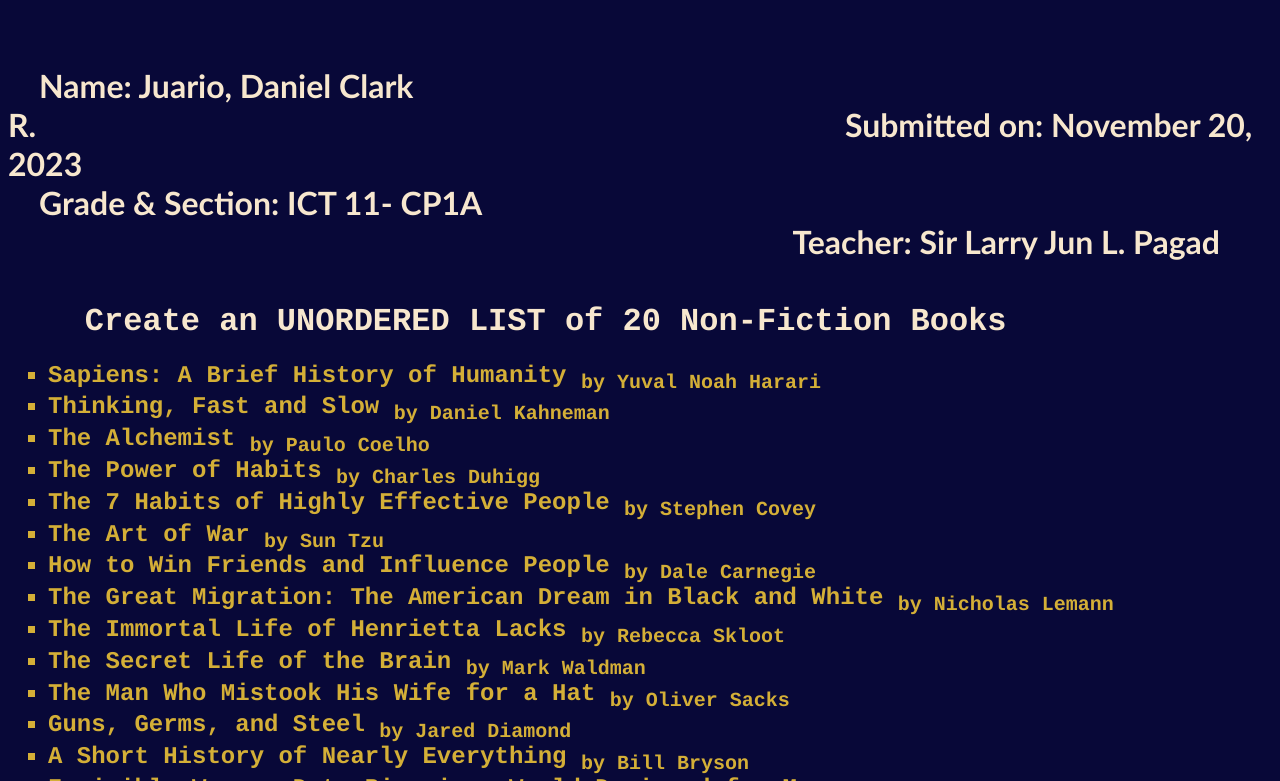
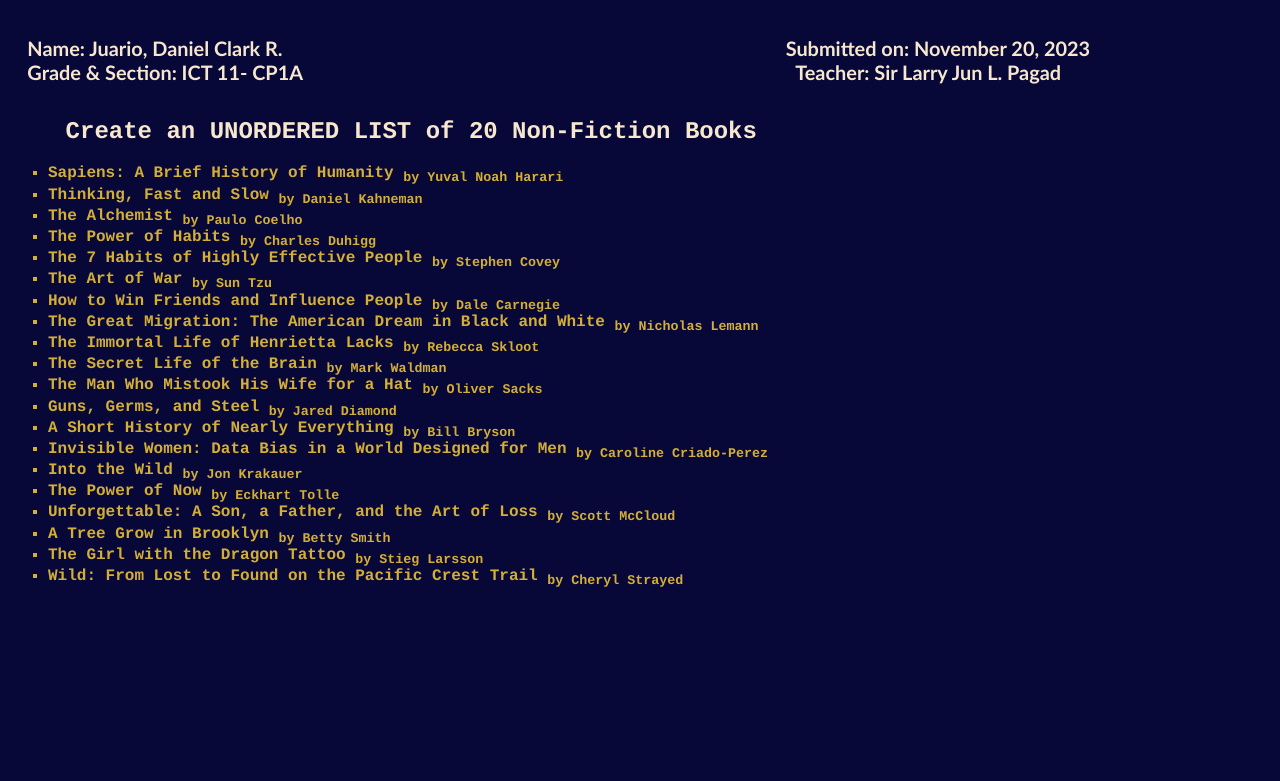
Before and after one commit to DanCRJ/2nd-quarter-activity, a plain HTML site: page index.html in a window 1280 px wide. Shown: the part 99-880 px from the top of the page. After the commit the page ends 800 px from the top, so only its background shows below. Drawn offline with Linux system fonts and the light colour scheme.

Commit message:
Update index.html

```diff
--- a/index.html
+++ b/index.html
@@ -1,14 +1,14 @@
 <html>
 <head><title>Juario Q2 Activity 2</title>
 <br><br>
-<font face="calibri" color="#F7E7CE" size="6"><center><b>This is my Activity No. 2 in COMPROG1 Second Quarter</b></center><br></head>
-<h4 style="text-align:left;">&nbsp&nbsp&nbsp Name: Juario, Daniel Clark R.&nbsp&nbsp&nbsp&nbsp&nbsp&nbsp&nbsp&nbsp&nbsp&nbsp&nbsp&nbsp&nbsp&nbsp&nbsp&nbsp&nbsp&nbsp&nbsp&nbsp&nbsp&nbsp&nbsp&nbsp&nbsp&nbsp&nbsp&nbsp&nbsp&nbsp&nbsp&nbsp&nbsp&nbsp&nbsp&nbsp&nbsp&nbsp&nbsp&nbsp&nbsp&nbsp&nbsp&nbsp&nbsp&nbsp&nbsp&nbsp&nbsp&nbsp&nbsp&nbsp&nbsp&nbsp&nbsp&nbsp&nbsp&nbsp&nbsp&nbsp&nbsp&nbsp&nbsp&nbsp&nbsp&nbsp&nbsp&nbsp&nbsp&nbsp&nbsp&nbsp&nbsp&nbsp&nbsp&nbsp&nbsp&nbsp&nbsp&nbsp&nbsp&nbsp&nbsp&nbsp&nbsp&nbsp&nbsp&nbsp&nbsp&nbsp&nbsp&nbsp&nbsp&nbsp&nbsp&nbsp&nbsp&nbsp&nbsp&nbsp&nbsp&nbsp&nbsp&nbspSubmitted on: November 20, 2023<br>
-&nbsp&nbsp&nbsp Grade & Section: ICT 11- CP1A &nbsp&nbsp&nbsp&nbsp&nbsp&nbsp&nbsp&nbsp&nbsp&nbsp&nbsp&nbsp&nbsp&nbsp&nbsp&nbsp&nbsp&nbsp&nbsp&nbsp&nbsp&nbsp&nbsp&nbsp&nbsp&nbsp&nbsp&nbsp&nbsp&nbsp&nbsp&nbsp&nbsp&nbsp&nbsp&nbsp&nbsp&nbsp&nbsp&nbsp&nbsp&nbsp&nbsp&nbsp&nbsp&nbsp&nbsp&nbsp&nbsp&nbsp&nbsp&nbsp&nbsp&nbsp&nbsp&nbsp&nbsp&nbsp&nbsp&nbsp&nbsp&nbsp&nbsp&nbsp&nbsp&nbsp&nbsp&nbsp&nbsp&nbsp&nbsp&nbsp&nbsp&nbsp&nbsp&nbsp&nbsp&nbsp&nbsp&nbsp&nbsp&nbsp&nbsp&nbsp&nbsp&nbsp&nbsp&nbsp&nbsp&nbsp&nbsp&nbsp&nbsp&nbsp&nbsp&nbsp&nbsp&nbsp&nbsp&nbsp&nbspTeacher: Sir Larry Jun L. Pagad</h4></font>
-<h1><font face="courier" color="#F7E7CE">&nbsp&nbsp&nbsp Create an UNORDERED LIST of 20 Non-Fiction Books</font></h1>
+<font face="calibri" color="#F7E7CE" size="5"><center><b>This is my Activity No. 2 in COMPROG1 Second Quarter</b></center><br></head>
+<h5 style="text-align:left;">&nbsp&nbsp&nbsp Name: Juario, Daniel Clark R.&nbsp&nbsp&nbsp&nbsp&nbsp&nbsp&nbsp&nbsp&nbsp&nbsp&nbsp&nbsp&nbsp&nbsp&nbsp&nbsp&nbsp&nbsp&nbsp&nbsp&nbsp&nbsp&nbsp&nbsp&nbsp&nbsp&nbsp&nbsp&nbsp&nbsp&nbsp&nbsp&nbsp&nbsp&nbsp&nbsp&nbsp&nbsp&nbsp&nbsp&nbsp&nbsp&nbsp&nbsp&nbsp&nbsp&nbsp&nbsp&nbsp&nbsp&nbsp&nbsp&nbsp&nbsp&nbsp&nbsp&nbsp&nbsp&nbsp&nbsp&nbsp&nbsp&nbsp&nbsp&nbsp&nbsp&nbsp&nbsp&nbsp&nbsp&nbsp&nbsp&nbsp&nbsp&nbsp&nbsp&nbsp&nbsp&nbsp&nbsp&nbsp&nbsp&nbsp&nbsp&nbsp&nbsp&nbsp&nbsp&nbsp&nbsp&nbsp&nbsp&nbsp&nbsp&nbsp&nbsp&nbsp&nbsp&nbsp&nbsp&nbsp&nbsp&nbsp&nbspSubmitted on: November 20, 2023<br>
+&nbsp&nbsp&nbsp Grade & Section: ICT 11- CP1A &nbsp&nbsp&nbsp&nbsp&nbsp&nbsp&nbsp&nbsp&nbsp&nbsp&nbsp&nbsp&nbsp&nbsp&nbsp&nbsp&nbsp&nbsp&nbsp&nbsp&nbsp&nbsp&nbsp&nbsp&nbsp&nbsp&nbsp&nbsp&nbsp&nbsp&nbsp&nbsp&nbsp&nbsp&nbsp&nbsp&nbsp&nbsp&nbsp&nbsp&nbsp&nbsp&nbsp&nbsp&nbsp&nbsp&nbsp&nbsp&nbsp&nbsp&nbsp&nbsp&nbsp&nbsp&nbsp&nbsp&nbsp&nbsp&nbsp&nbsp&nbsp&nbsp&nbsp&nbsp&nbsp&nbsp&nbsp&nbsp&nbsp&nbsp&nbsp&nbsp&nbsp&nbsp&nbsp&nbsp&nbsp&nbsp&nbsp&nbsp&nbsp&nbsp&nbsp&nbsp&nbsp&nbsp&nbsp&nbsp&nbsp&nbsp&nbsp&nbsp&nbsp&nbsp&nbsp&nbsp&nbsp&nbsp&nbsp&nbsp&nbspTeacher: Sir Larry Jun L. Pagad</h5></font>
+<h2><font face="courier" color="#F7E7CE">&nbsp&nbsp&nbsp Create an UNORDERED LIST of 20 Non-Fiction Books</font></h2>
 <body bgcolor="#080838">
 <p>
 <ul type="square">
-<font face="courier" color="#d4af37" size="5"><b>
+<font face="courier" color="#d4af37" size="3"><b>
 
 		<li>Sapiens: A Brief History of Humanity <sub>by Yuval Noah Harari</sub>
 		<li>Thinking, Fast and Slow <sub>by Daniel Kahneman</sub>
```
